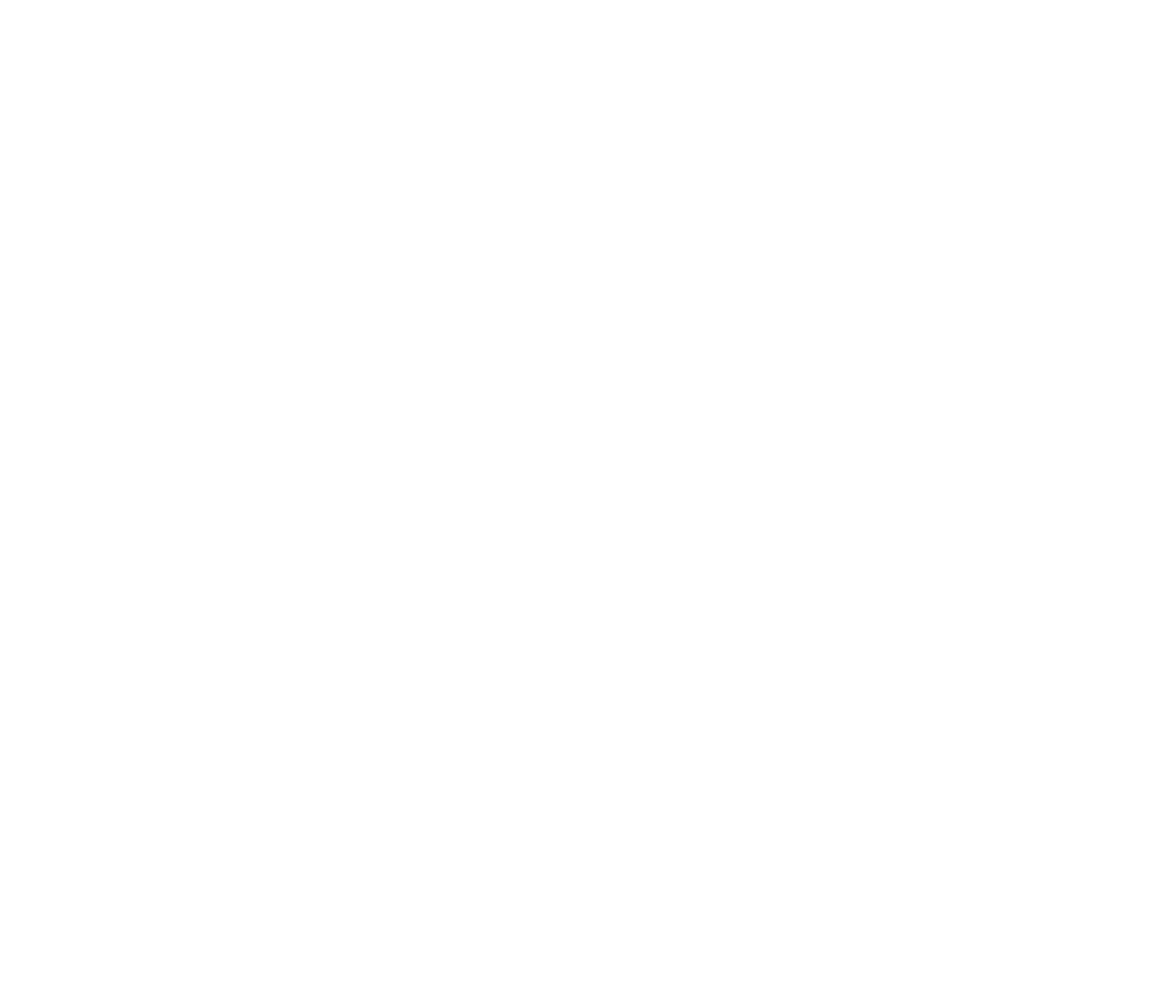
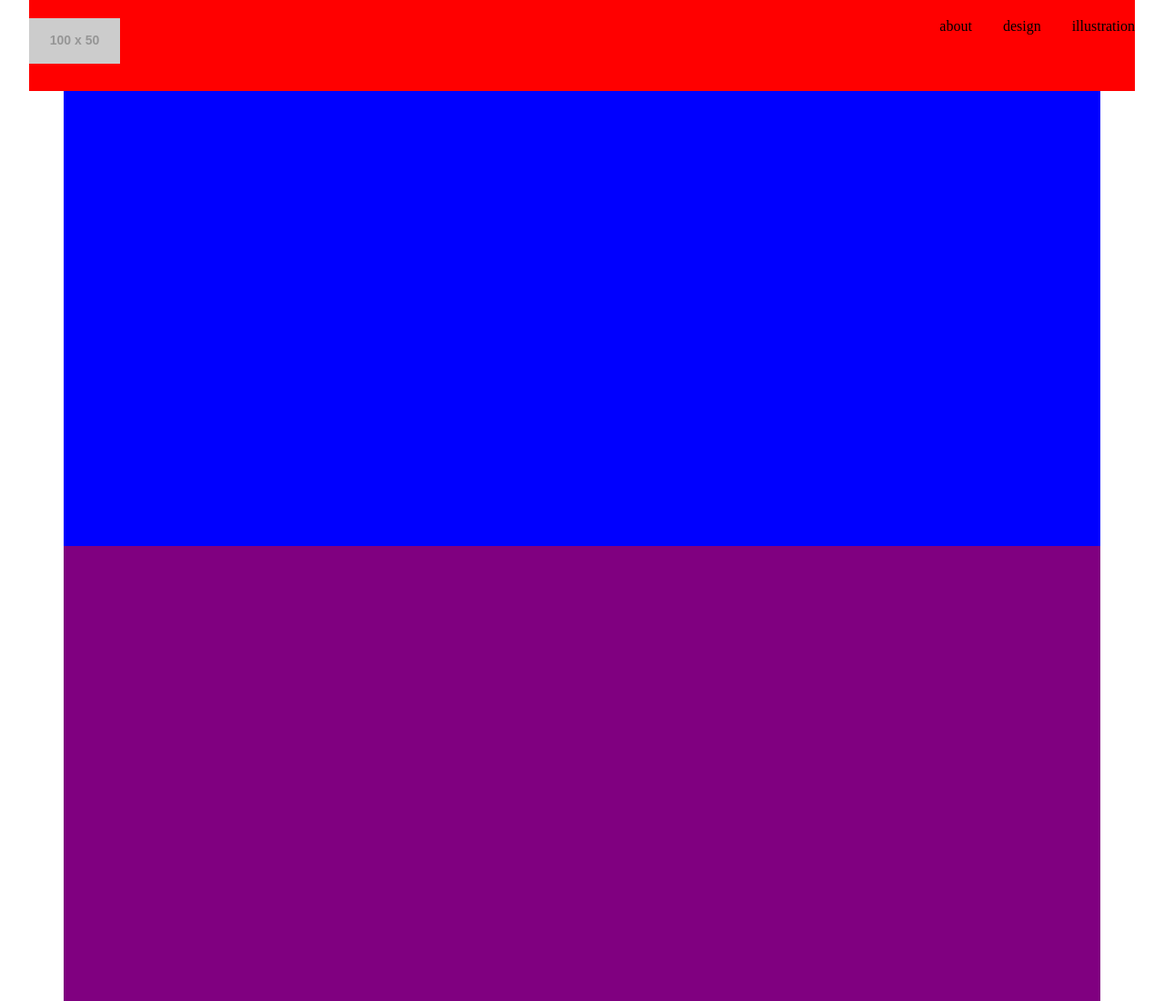
Before and after one commit to sarahgillatron/SarahGillDesignWebsite2017, a plain HTML site: page index.html in a window 1280 px wide. Shown: the whole page at 91% size. Before the commit the page ends 800 px from the top, so only its background shows below. Drawn offline with Linux system fonts and the light colour scheme; placeholder pictures from the web are drawn by us.

Commit message:
working up of naviation & layout

```diff
--- a/index.html
+++ b/index.html
@@ -1,16 +1,42 @@
 <!doctype html>
+<html lang="en">
 
-<html lang="en">
-<head>
-  <meta charset="utf-8">
+  <head>
+    <meta charset="utf-8">
 
-  <title>Sarah Gill Website</title>
+    <title>Sarah Gill Website</title>
 
-  <link rel="stylesheet" href="css/grid.css">
-
-</head>
+    <link rel="stylesheet" href="css/main.css">
+  </head>
 
 <body>
+
+    <!--NAVIGATION-->
+    <div class="nav">
+      <div class="nav-logo">
+        <img src="http://via.placeholder.com/100x50">
+      </div>
+
+      <div class="nav-menu">
+        <p>about</p>
+        <p>design</p>
+        <p>illustration</p>
+      </div>
+    </div>
+
+
+    <div class="container">
+      <div class="tester">
+      </div>
+
+      <div class="tester-02">
+      </div>
+
+
+    </div>
+
+
+
 
 
 </body>
--- /dev/null
+++ b/scss/main.scss
@@ -0,0 +1,6 @@
+//modules base
+@import "partials/base";
+
+//partials
+@import "partials/grid";
+@import "partials/nav";
--- /dev/null
+++ b/scss/modules/_all.scss
@@ -0,0 +1 @@
+//import all modules
--- /dev/null
+++ b/scss/partials/_base.scss
@@ -0,0 +1,2 @@
+//modules: variables, mixins etc.
+@import "../modules/all";
--- a/scss/grid.scss
+++ b/scss/partials/_grid.scss
@@ -1,5 +1,9 @@
 * {
     box-sizing: border-box;
+}
+
+body {
+    margin: 100px 0px 0px 0px;
 }
 
 .container {
@@ -66,8 +70,3 @@
     width: 100%;
     height: auto;
 }
-
-.test-grid {
-    background-color: #000000;
-    height: 200px;
-}
--- /dev/null
+++ b/scss/partials/_nav.scss
@@ -0,0 +1,43 @@
+.nav {
+	height:100px;
+	width:95%;
+	background-color:red;
+	margin: 0 auto;
+	padding: 20px 0px 0px 0px;
+	position:fixed;
+	right:0;
+	left:0;
+	top:0;
+	z-index: 1030;
+
+	.nav-menu {
+		float: right;
+		display: inline;
+
+		p {
+			display: inline;
+			margin: 0 30px;
+
+			&:last-child {
+
+	}		margin-right:0;
+			}
+		}
+
+
+	.nav-logo {
+		float: left;
+	}
+}
+
+
+.tester {
+	height:500px;
+	background-color:blue;
+
+}
+
+.tester-02 {
+	height:500px;
+	background-color:purple;
+}
```
Also changed, not shown: css/main.css, 1 other file.
